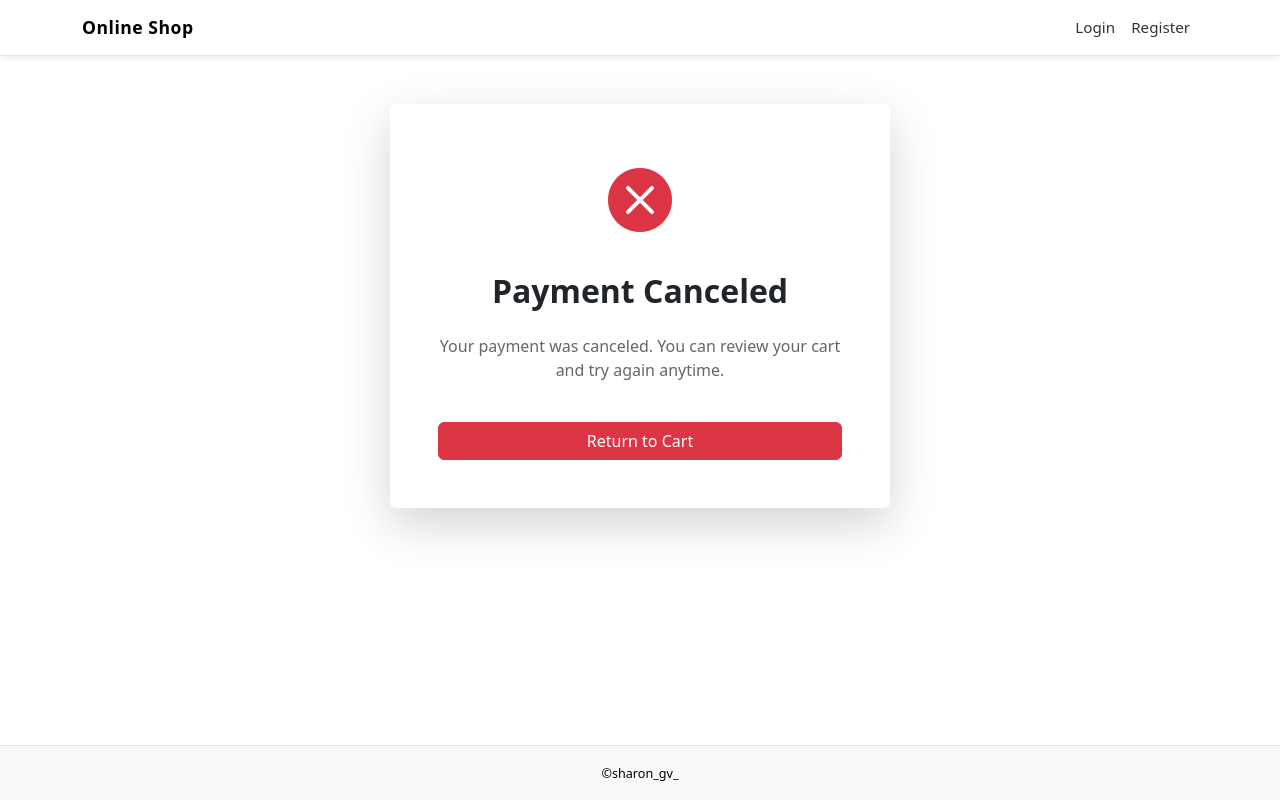
After one commit to sharongvarghese/ShopCart, a Flask app: page /payment-cancel in a window 1280 px wide. The commit adds this page. Run offline with Flask 3, Linux system fonts and the light colour scheme; some web fonts are replaced.

Commit message:
Setup  the user-oder and Create  stripe sessions & payment steup

```diff
--- a/app.py
+++ b/app.py
@@ -2,14 +2,17 @@ from flask import Flask, render_template, redirect, url_for, flash, session, req
 from werkzeug.security import generate_password_hash
 from werkzeug.utils import secure_filename
 from forms import SignupForm, LoginForm, ProductForm, CheckoutForm
-from models import db, User, Product, Category
+from models import db, User, Product, Category, Order, OrderItem, Notification
 from flask_migrate import Migrate
 from dotenv import load_dotenv
 import os
+import stripe
 import uuid
 
 # -------------------- LOAD ENV -------------------- #
 load_dotenv()
+stripe.api_key = os.getenv('STRIPE_API_KEY')
+
 
 app = Flask(__name__)
 app.config['SECRET_KEY'] = os.getenv('SECRET_KEY', 'your_secret_key')
@@ -73,6 +76,7 @@ def login():
     if form.validate_on_submit():
         session['user_id'] = form.user.id
         session['username'] = form.user.username
+        session['user_email'] = form.user.email
         session['is_admin'] = True if form.user.username == os.getenv('ADMIN') else False
         flash('Login successful!', 'success')
         return redirect(url_for('home'))
@@ -311,10 +315,6 @@ def clear_cart():
 
 # -------------------- CHECKOUT & ORDER PROCESSING -------------------- #
 
-from flask import render_template, redirect, url_for, session, flash, request
-from models import Order, OrderItem, db
-from forms import CheckoutForm
-
 @app.route("/checkout", methods=["GET", "POST"])
 def checkout():
     cart = session.get("cart", {})
@@ -326,7 +326,7 @@ def checkout():
     total = sum(item["price"] * item["quantity"] for item in cart.values())
 
     if form.validate_on_submit():
-        # Save Order
+        # 1️⃣ Save the order first
         order = Order(
             name=form.name.data,
             email=form.email.data,
@@ -335,12 +335,13 @@ def checkout():
             landmark=form.landmark.data,
             city=form.city.data,
             pincode=form.pincode.data,
-            total_amount=total
+            total_amount=total,
+            status="Pending"
         )
         db.session.add(order)
-        db.session.commit()  # Save to get order.id
+        db.session.commit()
 
-        # Save each cart item
+        # Save each cart item to order items table
         for product_id, item in cart.items():
             order_item = OrderItem(
                 order_id=order.id,
@@ -352,21 +353,80 @@ def checkout():
                 image=item.get("image")
             )
             db.session.add(order_item)
-
         db.session.commit()
 
-        # Clear cart
-        session.pop("cart", None)
+        # Add admin notification
+        new_notification = Notification(message=f"🛒 New order placed by {order.name} (#{order.id})")
+        db.session.add(new_notification)
+        db.session.commit()
 
-        flash("Order saved successfully! Redirecting to payment...", "success")
-        return " Payment Section Under maintenance"
+        # 2️⃣ Convert cart items to Stripe line items
+        line_items = []
+        for item in cart.values():
+            line_items.append({
+                "price_data": {
+                    "currency": "inr",  # change to your country
+                    "product_data": {
+                        "name": item["name"],
+                    },
+                    "unit_amount": int(item["price"] * 100),  # Stripe uses paise/cents
+                },
+                "quantity": item["quantity"],
+            })
+
+        try:
+            # 3️⃣ Create Stripe checkout session
+            checkout_session = stripe.checkout.Session.create(
+                payment_method_types=["card"],
+                line_items=line_items,
+                mode="payment",
+                customer_email=form.email.data,  # optional but good for receipts
+                success_url=url_for("payment_success", order_id=order.id, _external=True),
+                cancel_url=url_for("payment_cancel", order_id=order.id, _external=True),
+            )
+
+            # 4️⃣ Clear cart and redirect to Stripe
+            session.pop("cart", None)
+            flash("Redirecting to secure Stripe payment...", "info")
+            return redirect(checkout_session.url, code=303)
+
+        except Exception as e:
+            flash(f"Error creating payment session: {str(e)}", "danger")
+            return redirect(url_for("checkout"))
 
     return render_template("checkout.html", form=form, cart=cart, total=total)
+
+@app.route("/payment-success")
+def payment_success():
+    order_id = request.args.get("order_id")
+    if order_id:
+        order = Order.query.get(order_id)
+        if order:
+            order.status = "Paid"
+            db.session.commit()
+    flash("🎉 Payment successful! Thank you for your purchase.", "success")
+    return render_template("payment_success.html")
+
+
+@app.route("/payment-cancel")
+def payment_cancel():
+    order_id = request.args.get("order_id")
+    if order_id:
+        order = Order.query.get(order_id)
+        if order:
+            order.status = "Payment Failed"
+            db.session.commit()
+    flash("❌ Payment canceled. You can try again.", "warning")
+    return render_template("payment_cancel.html")
+
+
 
 @app.route("/admin/orders")
 def admin_orders():
     orders = Order.query.order_by(Order.created_at.desc()).all()
-    return render_template("admin_orders.html", orders=orders)
+    notifications = Notification.query.order_by(Notification.created_at.desc()).limit(5).all()
+    return render_template("admin_orders.html", orders=orders, notifications=notifications)
+
 
 @app.route("/admin/update_order/<int:order_id>", methods=["POST"])
 def update_order(order_id):
@@ -386,6 +446,48 @@ def delete_order(order_id):
     flash(f"Order #{order.id} deleted successfully.", "warning")
     return redirect(url_for("admin_orders"))
 
+@app.route("/my-orders")
+def user_orders():
+    user_email = session.get("user_email")  # assuming login stores email in session
+    if not user_email:
+        flash("Please log in to view your orders.", "warning")
+        return redirect(url_for("login"))
+
+    orders = Order.query.filter_by(email=user_email).order_by(Order.created_at.desc()).all()
+    return render_template("user_orders.html", orders=orders)
+
+
+@app.route("/cancel-order/<int:order_id>", methods=["POST"])
+def cancel_order(order_id):
+    user_email = session.get("user_email")
+    if not user_email:
+        flash("Please log in to cancel an order.", "warning")
+        return redirect(url_for("login"))
+
+    order = Order.query.get_or_404(order_id)
+
+    # Ensure user can only cancel their own order
+    if order.email != user_email:
+        flash("Unauthorized action.", "danger")
+        return redirect(url_for("user_orders"))
+
+    # Allow cancel only if status is Pending or Confirmed
+    if order.status not in ["Pending", "Confirmed"]:
+        flash("You can only cancel orders that are still pending or confirmed.", "warning")
+        return redirect(url_for("user_orders"))
+
+    # Update status
+    order.status = "Cancelled"
+    db.session.commit()
+
+    # Add notification for admin
+    from models import Notification  # import here to avoid circular import
+    cancel_note = Notification(message=f"{order.name} cancelled Order #{order.id}")
+    db.session.add(cancel_note)
+    db.session.commit()
+
+    flash(f"Your order #{order.id} has been cancelled successfully.", "info")
+    return redirect(url_for("user_orders"))
 
 
 @app.route('/payment_page')
--- a/templates/base.html
+++ b/templates/base.html
@@ -49,7 +49,28 @@
         <li class="nav-item">
           <a class="nav-link text-white" href="{{ url_for('admin_orders')}}">Orders</a>
         </li>
-        <li class="nav-item mx-2 text-muted">|</li>
+        <li class="nav-item dropdown">
+  <a class="nav-link dropdown-toggle text-dark" href="#" role="button" data-bs-toggle="dropdown">
+    <i class="bi bi-bell"></i>
+    {% if notifications|length > 0 %}
+      <span class="badge bg-danger">{{ notifications|length }}</span>
+    {% endif %}
+  </a>
+  <ul class="dropdown-menu dropdown-menu-end shadow">
+    {% if notifications %}
+      {% for note in notifications %}
+        <li class="dropdown-item small">
+          <strong>{{ note.title }}</strong><br>
+          <span class="text-muted">{{ note.message }}</span>
+          <hr class="my-1">
+        </li>
+      {% endfor %}
+    {% else %}
+      <li class="dropdown-item text-muted small">No new notifications</li>
+    {% endif %}
+  </ul>
+</li>
+
         <li class="nav-item">
           <span class="nav-link text-light small">
             {{ session['username'] }}
@@ -58,6 +79,8 @@
         <li class="nav-item">
           <a class="btn btn-sm  ms-2" href="{{ url_for('logout') }}">Logout</a>
         </li>
+
+
       </ul>
     </div>
   </div>
@@ -95,7 +118,7 @@
          </a>
         </li>
         <li class="nav-item">
-          <a class="nav-link text-dark" href="">Orders</a>
+          <a class="nav-link text-dark" href="{{ url_for('user_orders') }}">Orders</a>
         </li>
 
         <li class="nav-item mx-2 text-muted">|</li>
@@ -114,6 +137,7 @@
           </li>
         {% endif %}
         {% endif %}
+
       </ul>
     </div>
   </div>
--- /dev/null
+++ b/templates/payment_cancel.html
@@ -0,0 +1,19 @@
+{% extends "base.html" %}
+{% block title %}Payment Canceled{% endblock %}
+
+{% block content %}
+<div class="container text-center py-5">
+    <div class="card shadow-lg border-0 p-5 mx-auto" style="max-width: 500px;">
+        <div class="mb-4 text-danger">
+            <i class="bi bi-x-circle-fill" style="font-size: 4rem;"></i>
+        </div>
+        <h2 class="fw-bold">Payment Canceled</h2>
+        <p class="mt-3 text-muted">
+            Your payment was canceled. You can review your cart and try again anytime.
+        </p>
+        <a href="{{ url_for('cart') }}" class="btn btn-danger mt-4">
+            Return to Cart
+        </a>
+    </div>
+</div>
+{% endblock %}
```
Also changed, not shown: models.py (+10 -0 lines), templates/checkout.html (+5 -2 lines), templates/payment_success.html (added, +19 -0 lines), templates/user_orders.html (added, +140 -0 lines), static/uploads/download.jpeg (added), static/uploads/download_1.jpeg (added), static/uploads/f8bf5ab046fb49f9bb70144fd51d516a_mba15-silver-select-202503.jpeg (added).
